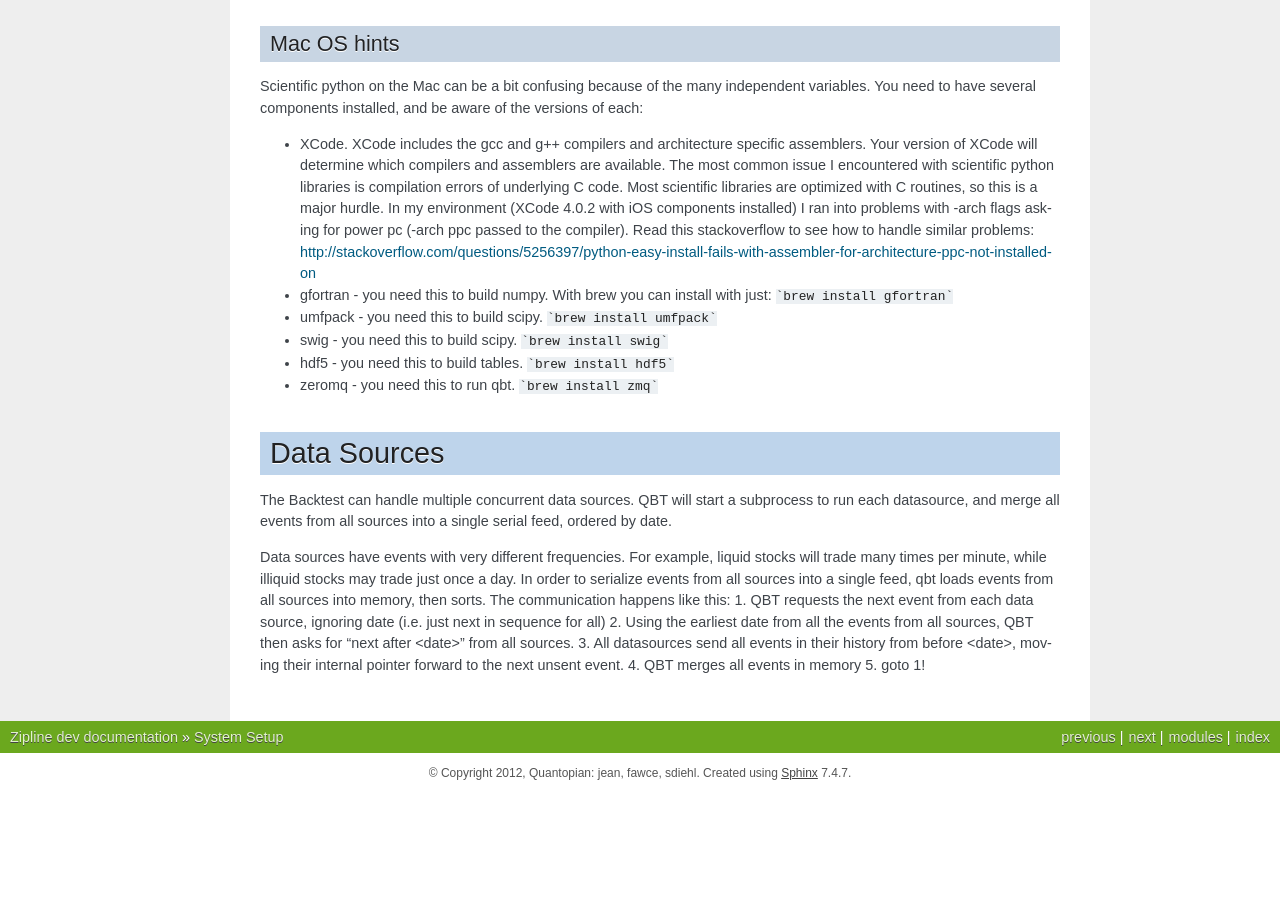
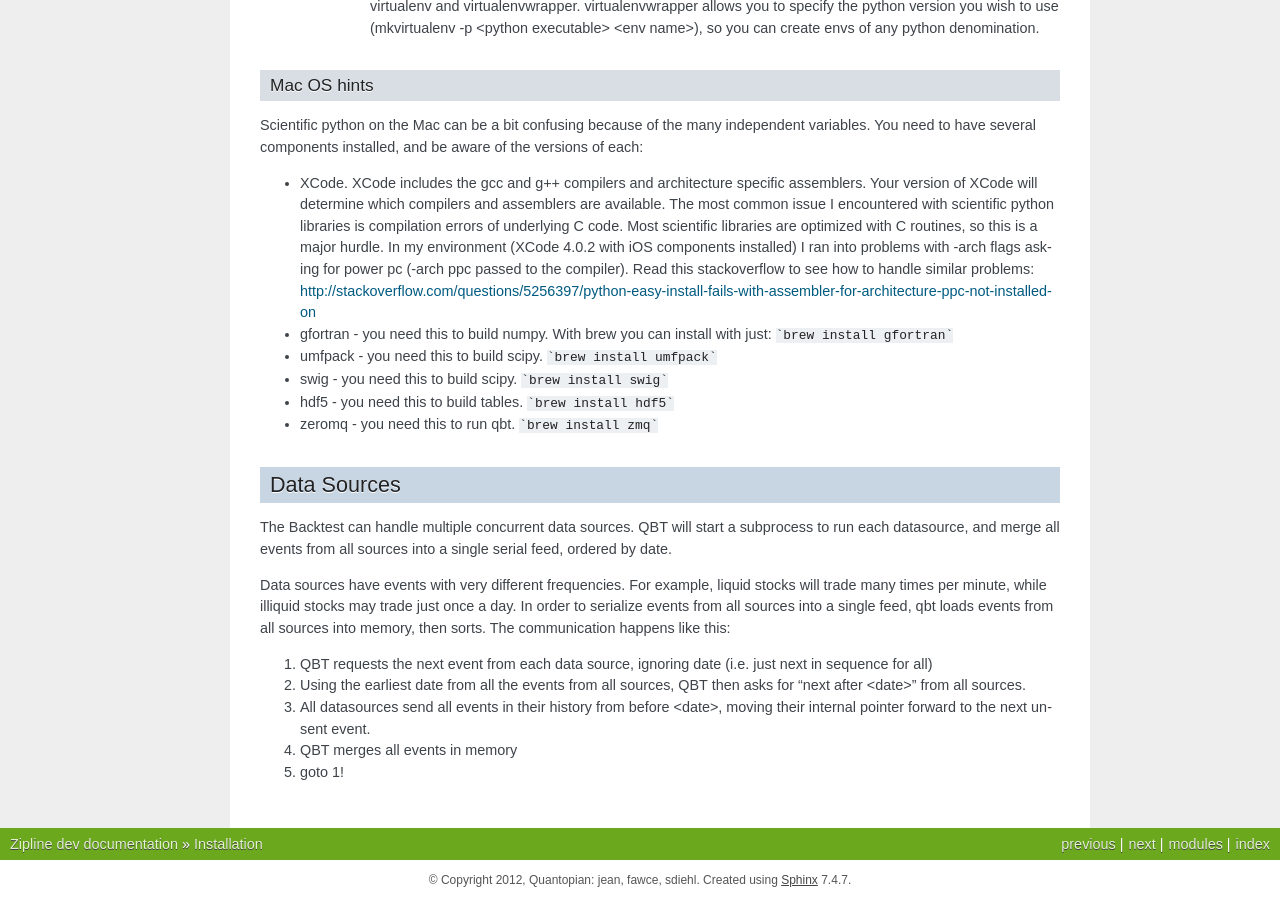
Before and after one commit to quantopian/zipline, a Sphinx documentation site: the page built from docs/installation.rst, in a window 1280 px wide and 900 px high, scrolled down 1595 px. Built offline with Sphinx 7.4.7, drawn with Linux system fonts in a browser that asks for light colours; pages that are not in the unit, such as notebooks, are missing from menus; before the commit the page ends 2388 px from its top, so only the background shows below that; some of the changed text lies outside the part shown.

Commit message:
DOC: Renamed the notes section the installation section. Fixed some formatting in the DataSources paragraph.

```diff
--- a/docs/index.rst
+++ b/docs/index.rst
@@ -33,7 +33,7 @@
 .. toctree::
    :maxdepth: 4
 
-   notes.rst
+   installation.rst
    overview.rst
    modules.rst
    messaging.rst
--- a/docs/notes.rst
+++ b/docs/installation.rst
@@ -1,3 +1,7 @@
+************
+Installation
+************
+
 System Setup
 ==============
 
@@ -78,11 +82,22 @@
 
 Data Sources
 =============
-The Backtest can handle multiple concurrent data sources. QBT will start a subprocess to run each datasource, and merge all events from all sources into a single serial feed, ordered by date.
 
-Data sources have events with very different frequencies. For example, liquid stocks will trade many times per minute, while illiquid stocks may trade just once a day. In order to serialize events from all sources into a single feed, qbt loads events from all sources into memory, then sorts. The communication happens like this:
-1. QBT requests the next event from each data source, ignoring date (i.e. just next in sequence for all)
-2. Using the earliest date from all the events from all sources, QBT then asks for "next after <date>" from all sources.
-3. All datasources send all events in their history from before <date>, moving their internal pointer forward to the next unsent event.
-4. QBT merges all events in memory
-5. goto 1!
+The Backtest can handle multiple concurrent data sources. QBT will start a
+subprocess to run each datasource, and merge all events from all sources into a
+single serial feed, ordered by date.
+
+Data sources have events with very different frequencies. For example, liquid
+stocks will trade many times per minute, while illiquid stocks may trade just
+once a day. In order to serialize events from all sources into a single feed,
+qbt loads events from all sources into memory, then sorts. The communication
+happens like this:
+
+1.  QBT requests the next event from each data source, ignoring date (i.e.
+    just next in sequence for all)
+2.  Using the earliest date from all the events from all sources, QBT then
+    asks for "next after <date>" from all sources.
+3.  All datasources send all events in their history from before <date>,
+    moving their internal pointer forward to the next unsent event.
+4.  QBT merges all events in memory
+5.  goto 1!
```
